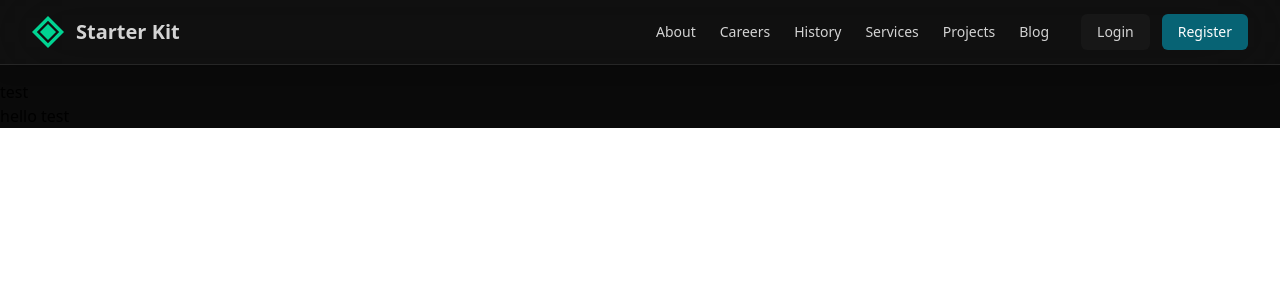
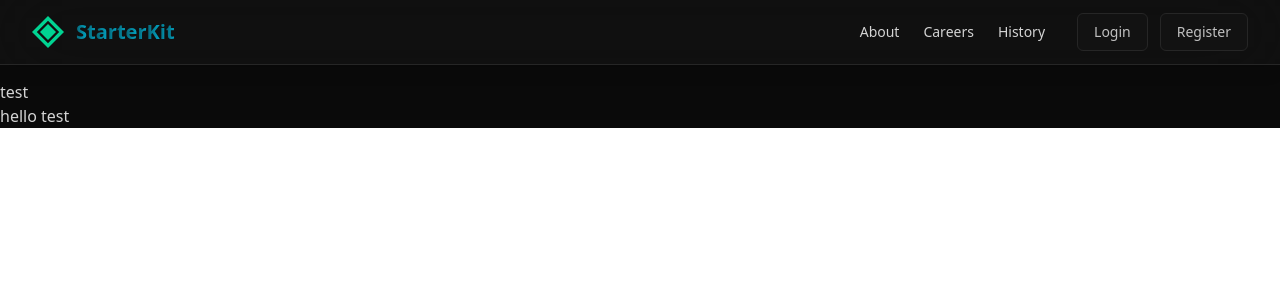
Before and after one commit to ursolom/nextjs-starter-kit-dashboard, a Next.js app: page / in a window 1280 px wide. Shown: the top 300 px of the page. Built offline with nearby package versions, Linux system fonts and the light colour scheme.

Commit message:
edit logo

```diff
--- a/src/app/layout.tsx
+++ b/src/app/layout.tsx
@@ -32,7 +32,7 @@ export default function RootLayout({
       >
         <Providers>
           <Header />
-          <div className="pt-20 bg-background">
+          <div className="pt-20 bg-background text-text">
             test
             {children}
           </div>
--- a/src/components/Logo.tsx
+++ b/src/components/Logo.tsx
@@ -1,12 +1,81 @@
+"use client";
+import { motion } from "framer-motion";
 import { SITE } from "@/constants";
-import Image from "next/image";
 
 const Logo = () => {
+    const letterVariants = {
+        rest: {
+            y: 0,
+            rotate: 0,
+            scale: 1
+        },
+        hover: {
+            y: -5,
+            rotate: -5,
+            scale: 1.1,
+            transition: {
+                type: "spring",
+                stiffness: 300,
+                damping: 10
+            }
+        }
+    };
+
+    const logoVariants = {
+        rest: {
+            scale: 1,
+            rotate: 0
+        },
+        hover: {
+            scale: 1.1,
+            rotate: 15,
+            transition: {
+                type: "spring",
+                stiffness: 200,
+                damping: 10
+            }
+        }
+    };
+
     return (
-        <div className="flex items-center">
-            <Image src="/vercel.svg" alt="Logo" width={40} height={40} />
-            <span className="md:text-xl text-lg font-bold ml-2 uppercase">{SITE.NAME}</span>
-        </div>
+        <motion.div
+            className="flex items-center gap-3 cursor-pointer"
+            initial="rest"
+            whileHover="hover"
+            animate="rest"
+        >
+            <motion.div
+                variants={logoVariants}
+                className="relative h-8 w-8"
+            >
+                <svg
+                    className="h-full w-full text-emerald-400"
+                    viewBox="0 0 32 32"
+                    fill="currentColor"
+                >
+                    <path d="M16 0L0 16l16 16 16-16L16 0zm0 4.8L27.2 16 16 27.2 4.8 16 16 4.8zM8 16l8 8 8-8-8-8-8 8z" />
+                </svg>
+            </motion.div>
+
+            <motion.span
+                className="hidden sm:block text-xl font-bold"
+                variants={{
+                    rest: { transition: { staggerChildren: 0.03, delayChildren: 0 } },
+                    hover: { transition: { staggerChildren: 0.1 } }
+                }}
+            >
+                {SITE.NAME.split("").map((char, index) => (
+                    <motion.span
+                        key={index}
+                        className="inline-block bg-gradient-to-r from-primary/50 to-primary/90 bg-clip-text text-transparent"
+                        variants={letterVariants}
+                        style={{ display: 'inline-block' }}
+                    >
+                        {char}
+                    </motion.span>
+                ))}
+            </motion.span>
+        </motion.div>
     );
 };
 
--- a/src/components/layout/header.tsx
+++ b/src/components/layout/header.tsx
@@ -5,22 +5,15 @@ import { FiMenu, FiX } from "react-icons/fi";
 import Link from "next/link";
 import { motion, AnimatePresence } from "framer-motion";
 import { PAGES, SITE } from "@/constants";
+import Logo from "../Logo";
 
 export default function Header() {
     const [isOpen, setIsOpen] = useState(false);
-    const [isMounted, setIsMounted] = useState(false);
-
-    useEffect(() => {
-        setIsMounted(true);
-    }, []);
 
     const mainLinks = [
         { name: "About", href: "#" },
         { name: "Careers", href: "#" },
         { name: "History", href: "#" },
-        { name: "Services", href: "#" },
-        { name: "Projects", href: "#" },
-        { name: "Blog", href: "#" },
     ];
 
     const authLinks = [
@@ -37,21 +30,13 @@ export default function Header() {
     return (
         <header className="bg-card/50 shadow-lg fixed w-full top-0 left-0 z-50 border-b border-border backdrop-blur-2xl">
             <div className="mx-auto flex h-16 max-w-screen-xl items-center justify-between px-4 sm:px-6 lg:px-8">
+
                 {/* Logo with Site Name */}
                 <Link
                     href="/"
                     className="flex items-center gap-3 group"
                 >
-                    <svg
-                        className="h-8 w-8 text-emerald-400 transition-transform group-hover:rotate-12"
-                        viewBox="0 0 32 32"
-                        fill="currentColor"
-                    >
-                        <path d="M16 0L0 16l16 16 16-16L16 0zm0 4.8L27.2 16 16 27.2 4.8 16 16 4.8zM8 16l8 8 8-8-8-8-8 8z" />
-                    </svg>
-                    <span className="hidden sm:block text-xl font-bold text-text">
-                        {SITE.NAME}
-                    </span>
+                    <Logo/>
                 </Link>
 
                 {/* Desktop Navigation */}
@@ -61,7 +46,7 @@ export default function Header() {
                             <Link
                                 key={link.name}
                                 href={link.href}
-                                className="text-text hover:text-emerald-400 transition-colors duration-200 text-sm font-medium"
+                                className="text-text hover:text-primary transition-colors duration-200 text-sm font-medium"
                             >
                                 {link.name}
                             </Link>
@@ -74,11 +59,8 @@ export default function Header() {
                                 <Link
                                     key={link.name}
                                     href={link.href}
-                                    className={`px-4 py-2 rounded-md text-sm font-medium transition-all duration-200 ${link.name === "Login"
-                                        ? "bg-card text-text hover:bg-primary hover:text-white"
-                                        : "bg-primary/50 text-white hover:bg-primary"
-                                        }`}
-                                >
+                                    className="px-4 py-2 rounded-md text-sm font-medium transition-all duration-200
+                                        hover:bg-card bg-card/50 border border-border text-text/90  hover:text-text">
                                     {link.name}
                                 </Link>
                             ))}
@@ -90,7 +72,7 @@ export default function Header() {
                 <div className="flex md:hidden items-center gap-4">
                     <button
                         onClick={() => setIsOpen(!isOpen)}
-                        className="p-2 rounded-lg hover:bg-card border-border text-text transition-colors cursor-pointer"
+                        className="p-2 rounded-lg hover:bg-card border border-border text-text transition-colors cursor-pointer"
                     >
                         {isOpen ? (
                             <FiX className="w-6 h-6" />
```
